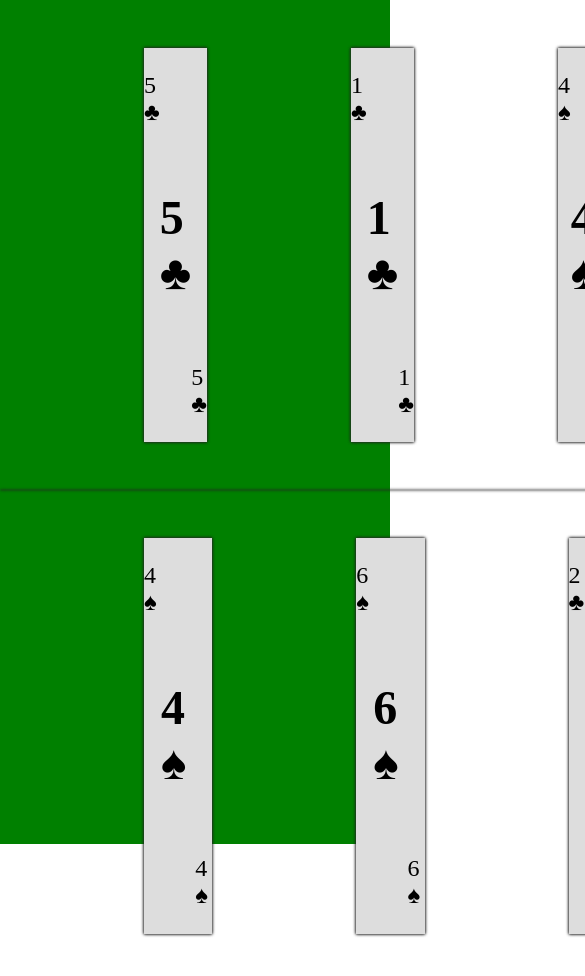
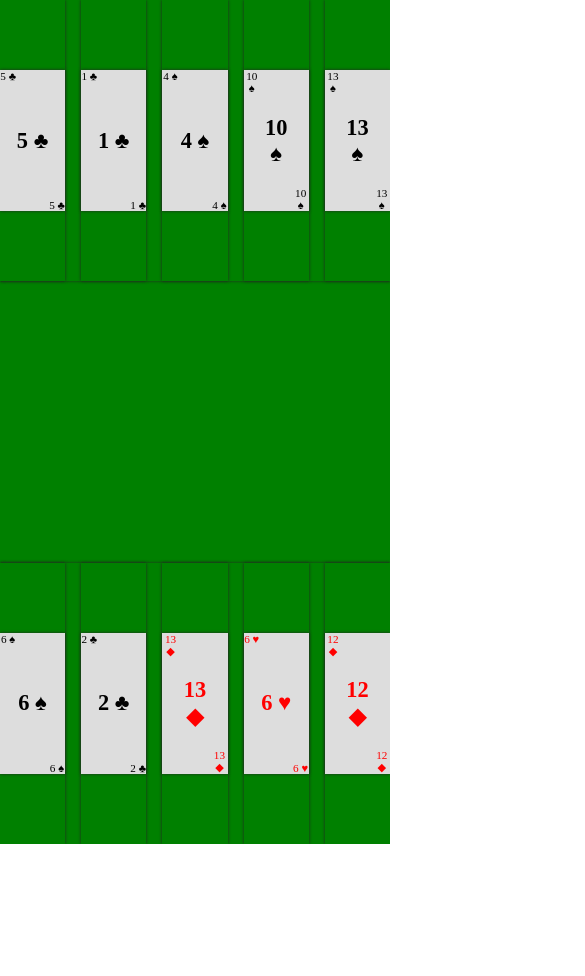
Before and after one commit to JohnsonBret/AdvancedClassTicTacToe, a website: page poker.html in a window 390 px wide. Shown: the top 976 px of the page, 585 px wide, since content can reach past the window. After the commit the page ends 844 px from the top, so only its background shows below. Drawn offline with Linux system fonts and the light colour scheme.

Commit message:
updated card styles, media queries 4/16/2020

```diff
--- a/poker.html
+++ b/poker.html
@@ -10,19 +10,19 @@
 <body>
     <main>
         <section id="dealer">
-            <div></div>
-            <div></div>
-            <div></div>
-            <div></div>
-            <div></div>
+            <div class="cardOuterContainer"></div>
+            <div class="cardOuterContainer"></div>
+            <div class="cardOuterContainer"></div>
+            <div class="cardOuterContainer"></div>
+            <div class="cardOuterContainer"></div>
         </section>
         <section id="space"></section>
         <section id="player">
-            <div></div>
-            <div></div>
-            <div></div>
-            <div></div>
-            <div></div>
+            <div class="cardOuterContainer"></div>
+            <div class="cardOuterContainer"></div>
+            <div class="cardOuterContainer"></div>
+            <div class="cardOuterContainer"></div>
+            <div class="cardOuterContainer"></div>
         </section>
     </main>
     <script src="/poker.js"></script>
--- a/public/poker.css
+++ b/public/poker.css
@@ -19,8 +19,8 @@ main{
     box-shadow: 0px 0px 3px #222222;
 
     display: grid;
-    grid-template-columns: repeat(5, 1fr);
-    grid-template-rows: 1fr;
+    grid-template-columns: repeat(5, minmax(0, 1fr));
+    grid-template-rows: minmax(0, 1fr);
     column-gap: 9rem;
     padding: 3rem 9rem;
 }
@@ -28,6 +28,7 @@ main{
 #space{
     grid-column: 1/2;
     grid-row: 2/3;
+    min-height: 30%;
 }
 
 #player{
@@ -37,14 +38,20 @@ main{
     box-shadow: 0px 0px 3px #222222;
 
     display: grid;
-    grid-template-columns: repeat(5, 1fr);
-    grid-template-rows: 1fr;
+    grid-template-columns: repeat(5, minmax(0, 1fr));
+    grid-template-rows: minmax(0, 1fr);
     column-gap: 9rem;
     padding: 3rem 9rem;
 }
 
 #player div, #dealer div{
     box-shadow: 0px 0px 3px #222222;
+}
+
+.cardOuterContainer{
+    display: flex;
+    flex-direction: column;
+    justify-content: center;
 }
 
 .cardContainer{
@@ -55,20 +62,149 @@ main{
     grid-template-columns: 1.5fr 3fr 1.5fr;
     grid-row: 15% 70% 15%;
     background-color: #DDDDDD;
+    padding: 10px;
+
 }
 
 .topSuit{
     grid-column:1/2;
     grid-row: 1/2;
     font-size: 1.5rem;
+    text-align: center;
+    margin: 0;
+    align-self: start;
 }
 .middleSuit{
     grid-column: 2/3;
     grid-row: 2/3;
     font-size: 3rem;
+    text-align: center;
+    margin: 0;
+    align-self: center;
 }
 .bottomSuit{
     grid-column: 3/4;
     grid-row: 3/4;
     font-size: 1.5rem;
+    text-align: center;
+    margin: 0;
+    align-self: end;
 }
+
+.red{
+    color: red;
+}
+
+@media only screen and (max-width: 1400px) {
+    #dealer{
+        column-gap: 6rem;
+        padding: 1.5rem 4.5rem;
+    }
+
+    #player{
+        column-gap: 6rem;
+        padding: 1.5rem 4.5rem;
+    }
+
+}
+
+@media only screen and (max-width: 1050px) {
+    main{
+        grid-template-columns: 1fr;
+        grid-template-rows: repeat(3, 1fr);
+    }
+
+    .cardContainer{
+        grid-template-columns: 1.5fr 3fr 1.5fr;
+        grid-row: 15% 70% 15%;
+        padding: 10px;
+    }
+
+    #dealer{
+        grid-template-columns: repeat(5, 1fr);
+        grid-template-rows: 1fr;
+        column-gap: 4rem;
+        padding: 1.5rem 2.5rem;
+    }
+
+    #player{
+        grid-template-columns: repeat(5, 1fr);
+        column-gap: 4rem;
+        padding: 1.5rem 2.5rem;
+    }
+}
+
+@media only screen and (max-width: 800px) {
+    main{
+        grid-template-columns: 1fr;
+        grid-template-rows: repeat(3, 1fr);
+    }
+
+
+    .cardContainer{
+        grid-template-columns: 1.5fr 3fr 1.5fr;
+        grid-row: 15% 70% 15%;
+        padding: 0px;
+        height: 75%;
+    }
+
+    #dealer{
+        grid-template-columns: repeat(5, 1fr);
+        grid-template-rows: 1fr;
+        column-gap: 2rem;
+        padding: 0;
+    }
+
+    #player{
+        grid-template-columns: repeat(5, 1fr);
+        column-gap: 2rem;
+        padding: 0;
+    }
+
+    .topSuit{
+        font-size: 1rem;
+    }
+    .middleSuit{
+        font-size: 2rem;
+    }
+    .bottomSuit{
+        font-size: 1rem;
+    }
+}
+
+@media only screen and (max-width: 600px) {
+    main{
+        grid-template-columns: 1fr;
+        grid-template-rows: repeat(3, 1fr);
+    }
+
+    .cardContainer{
+        grid-template-columns: 1.5fr 3fr 1.5fr;
+        grid-row: 15% 70% 15%;
+        padding: 0px;
+        height: 50%;
+    }
+
+    #dealer{
+        grid-template-columns: repeat(5, 1fr);
+        grid-template-rows: 1fr;
+        column-gap: 1rem;
+        padding: 0;
+    }
+
+    #player{
+        grid-template-columns: repeat(5, 1fr);
+        column-gap: 1rem;
+        padding: 0;
+    }
+
+    .topSuit{
+        font-size: 0.7rem;
+    }
+    .middleSuit{
+        font-size: 1.4rem;
+    }
+    .bottomSuit{
+        font-size: 0.7rem;
+    }
+}
--- a/public/poker.js
+++ b/public/poker.js
@@ -18,6 +18,15 @@ const clubs = "&#9827;";
 const spades = "&#9824;";
 const hearts = "&#9829;";
 const diamonds = "&#9670;";
+
+function cardSuitIsRed(suit){
+    if(suit == "D" || suit =="H"){
+        return true;
+    }
+    else{
+        return false;
+    }
+}
 
 function getSuitUnicode(suit)
 {
@@ -43,6 +52,8 @@ function createCardElement(selectedCard)
     let split = selectedCard.split(" ");
 
     let suit = getSuitUnicode(split[0]);
+    let color = cardSuitIsRed(split[0]);
+
     let cardNumber = split[1];
 
     let cardContainer = document.createElement("div");
@@ -58,6 +69,11 @@ function createCardElement(selectedCard)
     middleSuitNumber.classList.add("middleSuit");
     bottomSuitNumber.classList.add("bottomSuit");
     cardContainer.classList.add("cardContainer");
+
+    if(color == true)
+    {
+        cardContainer.classList.add("red");
+    }
 
     cardContainer.appendChild(topSuitNumber);
     cardContainer.appendChild(middleSuitNumber);
@@ -95,16 +111,44 @@ function dealHand()
             }
         });
 
-        if(result === true)
+        console.log(`is this the found card? ${result}`);
+        if(result != undefined)
         {
             console.log("Find a new card -> Go to the next loop Cycle");
+            i--;
             continue;
         }
 
         dealtCards.push(selectedCard);
         let cardElement = createCardElement(selectedCard);
         addCardToHand(cardElement, i);
+
+        if(i < 5)
+        {
+            dealerHand.push(selectedCard);
+        }
+        else{
+            playerHand.push(selectedCard);
+        }
     }
 }
 
+function analyzeHand(hand){
+    console.log(hand);
+
+    let numbers = [];
+    let suits = [];
+    for(let i = 0; i < 5; i++)
+    {
+        console.log(`Current Card in hand ${hand[i]}`);
+        console.log(`Current Card Spilit ${hand[i].split(" ")}`);
+        suits.push(hand[i].split(" ")[0]);
+        numbers.push(hand[i].split(" ")[1]);
+    }
+
+    console.log(`Numbers ${numbers} Suits ${suits}`);
+}
+
 dealHand();
+analyzeHand(dealerHand);
+analyzeHand(playerHand);
```
